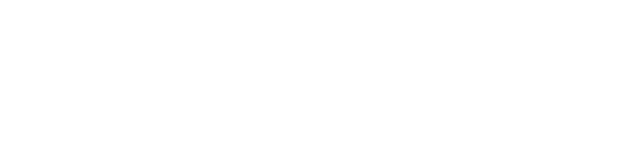
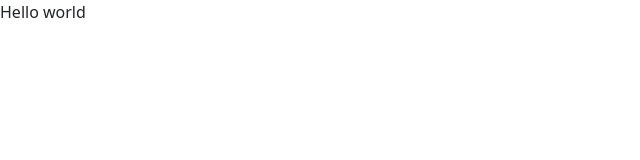
Before and after one commit to LaBren90/Portfolio-project, a plain HTML site: page index.html in a window 1280 px wide. Shown: the whole page, without its empty margins (0-640 px from the left). Drawn offline with nearby package versions, Linux system fonts and the light colour scheme.

Commit message:
added hello world

```diff
--- a/index.html
+++ b/index.html
@@ -28,5 +28,7 @@
     />
     <title>Laura Brennan | Portfolio Homepage</title>
   </head>
-  <body></body>
+  <body>
+    Hello world
+  </body>
 </html>
```
